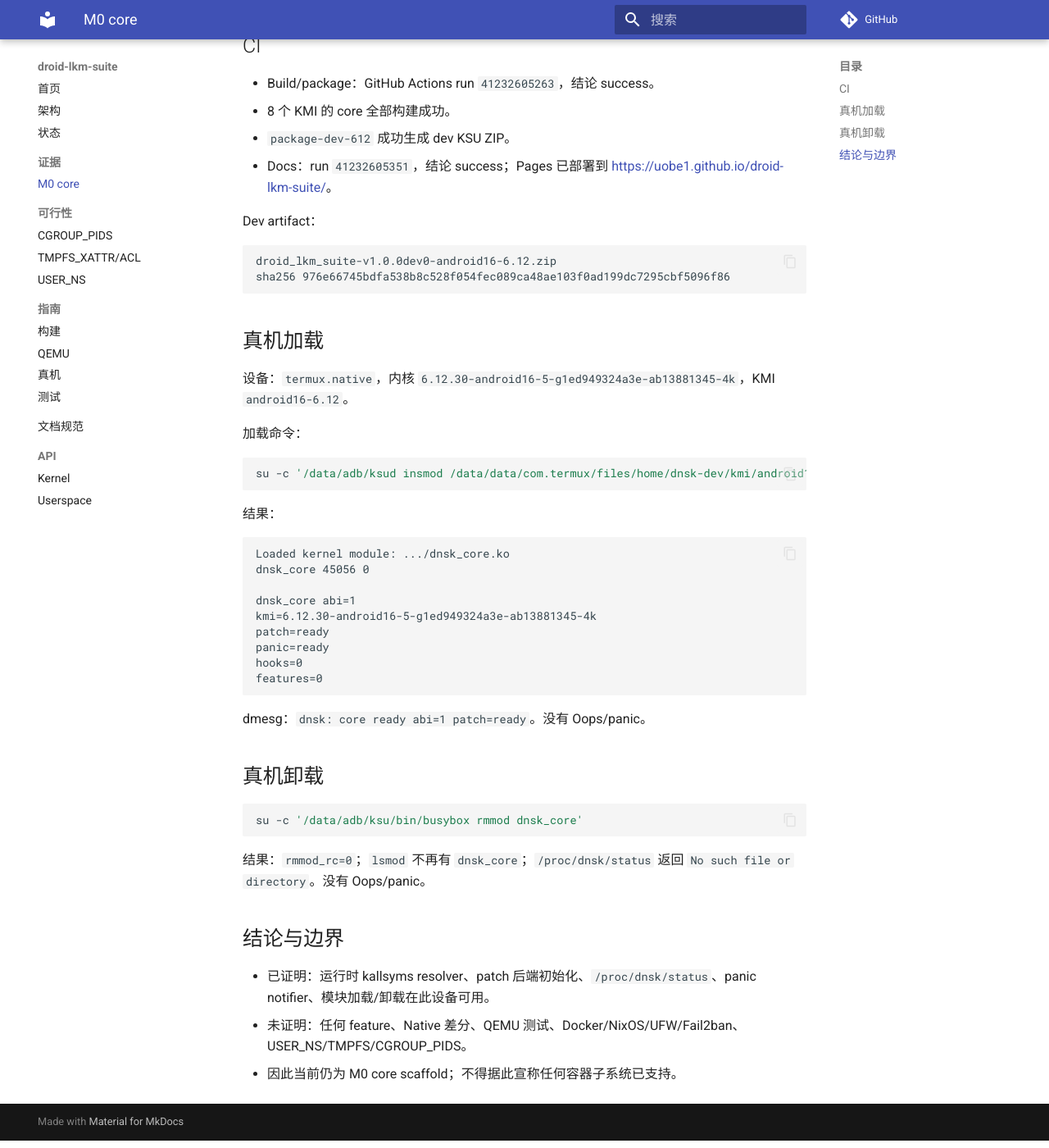
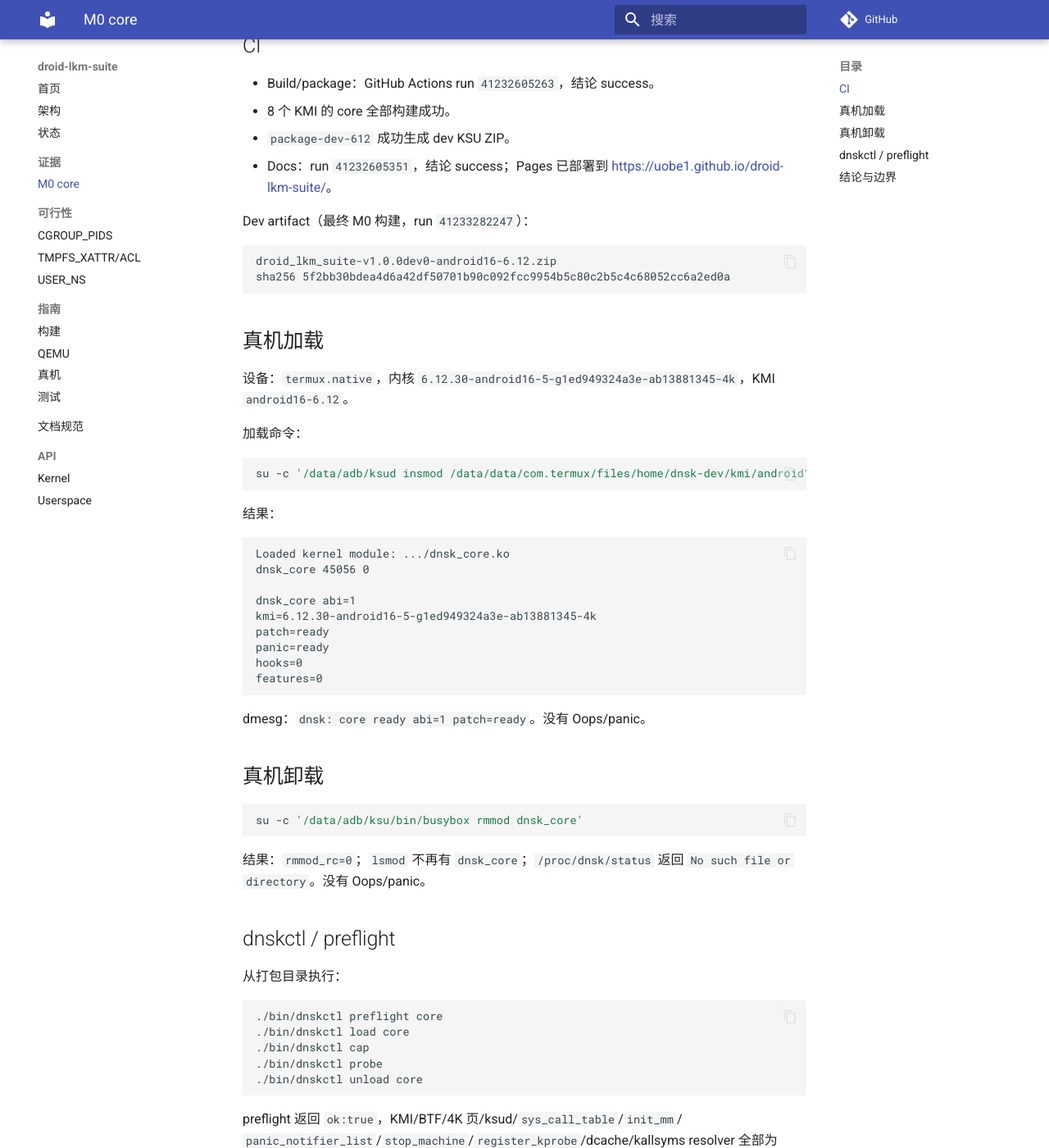
Before and after one commit to uobe1/droid-lkm-suite, an MkDocs documentation site: the page built from docs/evidence/m0-core.md, in a window 1280 px wide and 1400 px high, scrolled down 207 px. Shown: the whole window at 82% size. Built offline with MkDocs 1.6.1 and Material for MkDocs 9.7.7, drawn with Linux system fonts in a browser that asks for light colours; comment, search, counter and statistics services are not loaded; some of the changed text lies outside the part shown.

Commit message:
docs(evidence): record final M0 core and preflight verification

````diff
--- a/docs/evidence/m0-core.md
+++ b/docs/evidence/m0-core.md
@@ -9,11 +9,11 @@
   - `package-dev-612` 成功生成 dev KSU ZIP。
 - Docs：run `41232605351`，结论 success；Pages 已部署到 <https://uobe1.github.io/droid-lkm-suite/>。
 
-Dev artifact：
+Dev artifact（最终 M0 构建，run `41233282247`）：
 
 ```text
 droid_lkm_suite-v1.0.0dev0-android16-6.12.zip
-sha256 976e66745bdfa538b8c528f054fec089ca48ae103f0ad199dc7295cbf5096f86
+sha256 5f2bb30bdea4d6a42df50701b90c092fcc9954b5c80c2b5c4c68052cc6a2ed0a
 ```
 
 ## 真机加载
@@ -50,6 +50,22 @@ su -c '/data/adb/ksu/bin/busybox rmmod dnsk_core'
 
 结果：`rmmod_rc=0`；`lsmod` 不再有 `dnsk_core`；`/proc/dnsk/status` 返回 `No such file or directory`。没有 Oops/panic。
 
+## dnskctl / preflight
+
+从打包目录执行：
+
+```sh
+./bin/dnskctl preflight core
+./bin/dnskctl load core
+./bin/dnskctl cap
+./bin/dnskctl probe
+./bin/dnskctl unload core
+```
+
+preflight 返回 `ok:true`，KMI/BTF/4K 页/ksud/`sys_call_table`/`init_mm`/
+`panic_notifier_list`/`stop_machine`/`register_kprobe`/dcache/kallsyms resolver
+全部为 true。`dnskctl` 从 `bin/` 正确解析模块根，加载/卸载/状态均正常。
+
 ## 结论与边界
 
 - 已证明：运行时 kallsyms resolver、patch 后端初始化、`/proc/dnsk/status`、panic notifier、模块加载/卸载在此设备可用。
````
